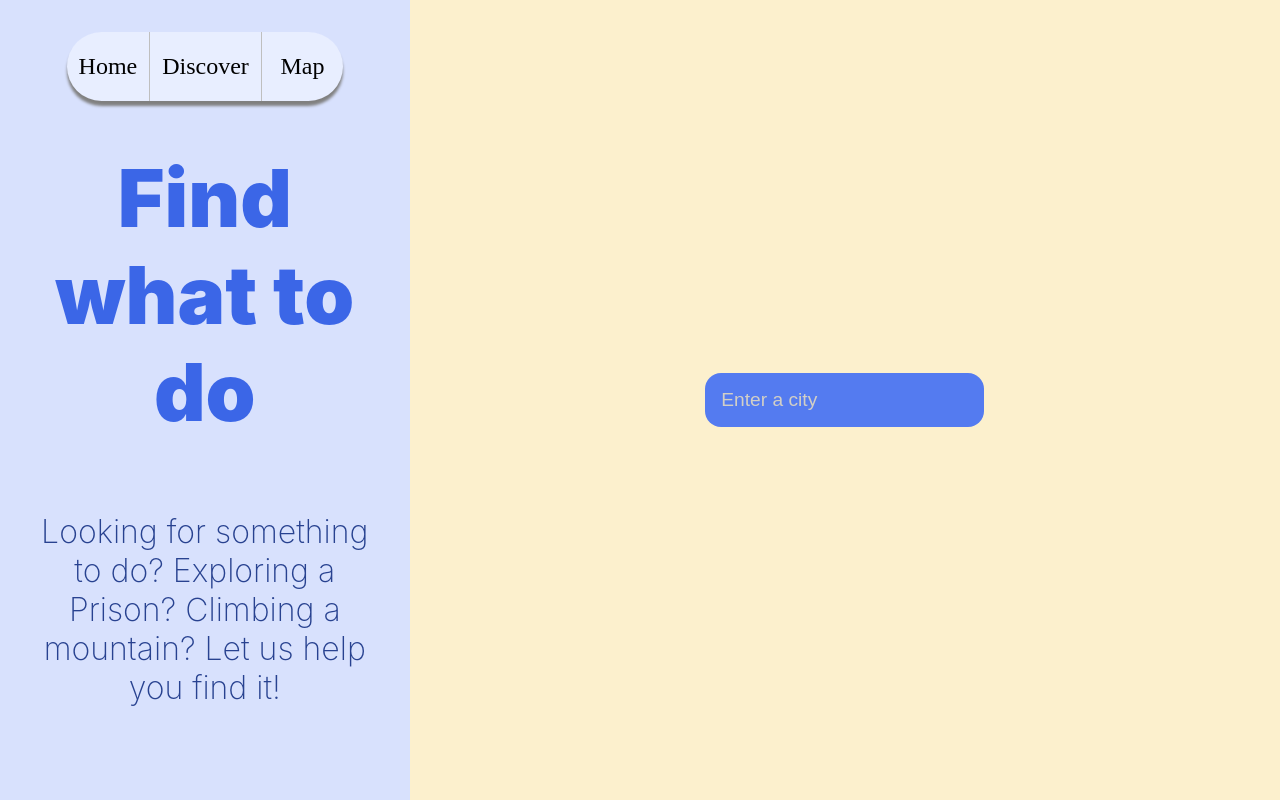
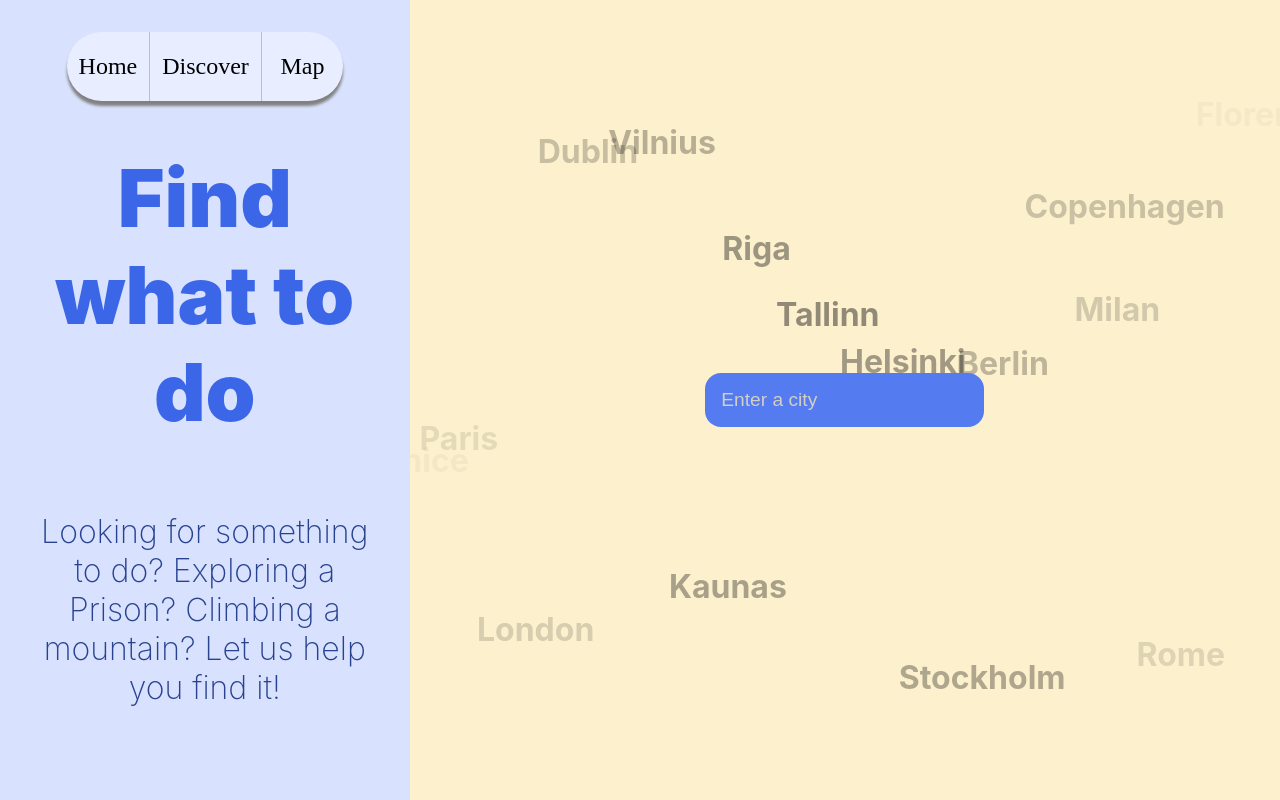
Before and after one commit to NedasU/city-discover, a React app in the folder frontend/: page / in a window 1280 px wide. Built offline with nearby package versions, Linux system fonts and the light colour scheme; the HTML template or start-up script is replaced by a standard one.

Commit message:
Working FallingCities feature, some overlapping, added styling to make the animations more smooth and appealing

```diff
--- a/frontend/src/components/FallingCities.jsx
+++ b/frontend/src/components/FallingCities.jsx
@@ -5,23 +5,30 @@ const random = (min, max) => Math.random() * (max - min) + min;
 
 export default function FallingCities() {
   const isDesktop = window.matchMedia("(min-width: 768px)").matches;
-  let delayCount = 0;
+  const duration = isDesktop ? 18 : 24;
+
+  // Spread cities evenly across time to avoid clustering
+  const totalCities = cityNames.length;
+  const timePerCity = duration / totalCities;
+
   return (
     <div className="falling-cities-layer">
       {cityNames.map((name, i) => {
-        const position = `${random(5, 90)}%`;
-        const rotation = random(-15, 15);
+        // Random position across the full width (vertical) or height (horizontal)
+        const position = `${random(5, 85)}%`;
+
+        // Evenly distribute start times with small random offset
+        const delay = -(i * timePerCity + random(0, 0.3));
 
         return (
           <span
             key={i}
             className={`falling-city ${isDesktop ? "horizontal" : "vertical"}`}
             style={{
-              left: isDesktop ? 0 : position,
-              top: isDesktop ? position : 0,
-              transform: `rotate(${rotation}deg)`,
-              animationDelay: `${random(delayCount++, 5+delayCount)}s`,
-              animationDuration: `${random(15, 35)}s`
+              left: isDesktop ? "-10%" : position,
+              top: isDesktop ? position : "-10%",
+              animationDelay: `${delay}s`,
+              animationDuration: `${duration}s`,
             }}
           >
             {name}
--- a/frontend/src/styles/fallingCities.css
+++ b/frontend/src/styles/fallingCities.css
@@ -10,34 +10,53 @@
     position: absolute;
     font-family: "Inter", sans-serif;
     font-weight: 700;
-    font-size: 2rem;
-    color: rgba(0, 0, 0, 0.15);
+    font-size: 1rem;
+    color: rgba(0, 0, 0, 0.43);
     white-space: nowrap;
     user-select: none;
 }
 
 .falling-city.vertical {
-    animation: fallDown 6s linear forwards;
+    animation: fall-vertical linear infinite;
 }
 
 .falling-city.horizontal {
-    animation: moveRight 6s linear forwards;
+    animation: fall-horizontal linear infinite;
+
 }
 
-@keyframes fallDown {
+@keyframes fall-vertical {
   from {
     transform: translateY(0);
+    opacity: 0;
   }
+  25% { opacity: 0.5; }
+  50% { opacity: 1; }
+  75% { opacity: 0.5; }
+  90% { opacity: 0.3; }
   to {
-        transform: translateY(110vh);
+    transform: translateY(45vh);
+    opacity: 0;
   }
 }
 
-@keyframes moveRight {
+@keyframes fall-horizontal {
   from {
-        transform: translateX(0);
+    transform: translateX(0) ;
+    opacity: 0;
   }
+  25% { opacity: 0.5; }
+  50% { opacity: 1; }
+  75% { opacity: 0.5; }
+  90% { opacity: 0.3; }
   to {
-        transform: translateX(110vw);
+    transform: translateX(70vw);
+    opacity: 0;
   }
 }
+
+@media (min-width: 768px) {
+    .falling-city {
+        font-size: 2rem;
+    }
+}
--- a/frontend/src/styles/global.css
+++ b/frontend/src/styles/global.css
@@ -77,6 +77,8 @@ body {
   justify-content: center;
   align-items: center;
   padding: 0rem 2rem;
+  position: relative;
+  overflow: hidden;
 }
 
 .descriptive-title {
```
Lines whose indentation alone changed are shown as unchanged.
